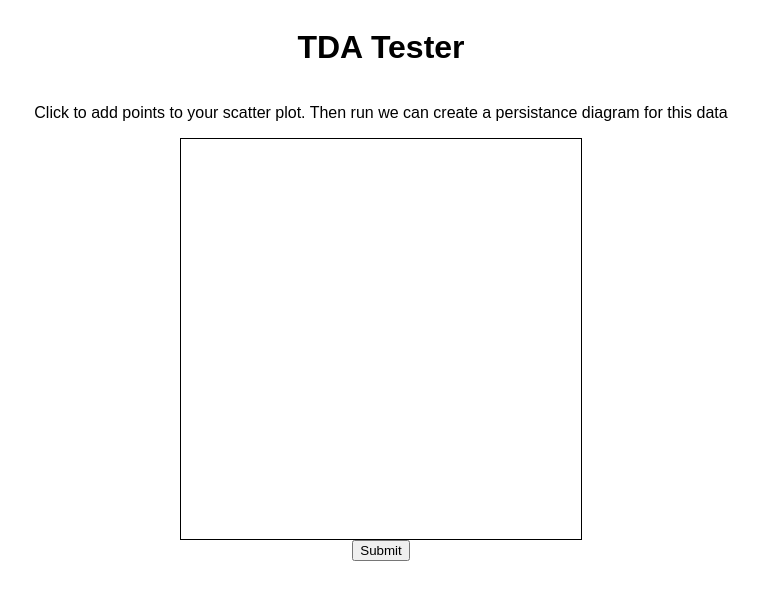
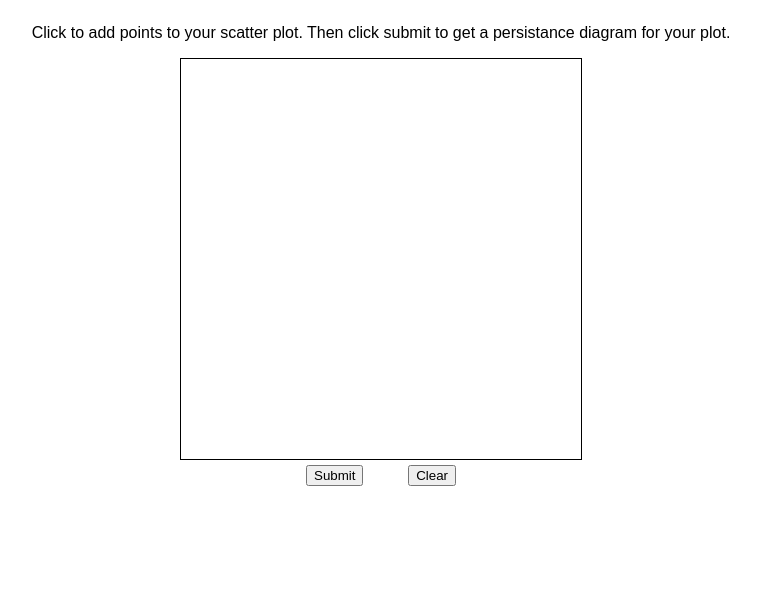
Before and after one commit to AndrewWD1/tda-site, a React (Create React App) app: page / in a window 1280 px wide. Shown: the top 600 px of the page, without its empty margins (259-1019 px from the left). Built offline with nearby package versions, Linux system fonts and the light colour scheme.

Commit message:
Update App.tsx and styles.css

```diff
--- a/src/App.tsx
+++ b/src/App.tsx
@@ -8,11 +8,10 @@ function Point({ vals }: { vals: number[] }) {
         position: "absolute",
         bottom: vals[1],
         left: vals[0],
-        width: "1px",
-        height: "1px",
-        border: " 1px solid black",
       }}
-    ></div>
+    >
+      &#x2022;
+    </div>
   );
 }
 
@@ -22,10 +21,9 @@ export default function App() {
 
   return (
     <div className="App">
-      <h1>TDA Tester</h1>
       <p>
-        Click to add points to your scatter plot. Then run we can create a
-        persistance diagram for this data
+        Click to add points to your scatter plot. Then click submit to get a
+        persistance diagram for your plot.
       </p>
       <div
         className="Plot"
@@ -44,6 +42,7 @@ export default function App() {
           <Point vals={point} key={index} />
         ))}
       </div>
+      <div className="ButtonHolder">
         <button
           onClick={async () => {
             const res = await fetch("https://tda-api.andrewdoumont.repl.co/", {
@@ -60,6 +59,16 @@ export default function App() {
         >
           Submit
         </button>
+        <button
+          onClick={() => {
+            updateState([]);
+            setImg("");
+          }}
+        >
+          {" "}
+          Clear
+        </button>
+      </div>
       {img && <img src={img} />}
     </div>
   );
--- a/src/styles.css
+++ b/src/styles.css
@@ -11,3 +11,10 @@
   border: 1px solid black;
   position: relative;
 }
+
+.ButtonHolder {
+  margin: 5px;
+  display: flex;
+  width: 150px;
+  justify-content: space-between;
+}
```
Lines whose indentation alone changed are shown as unchanged.
